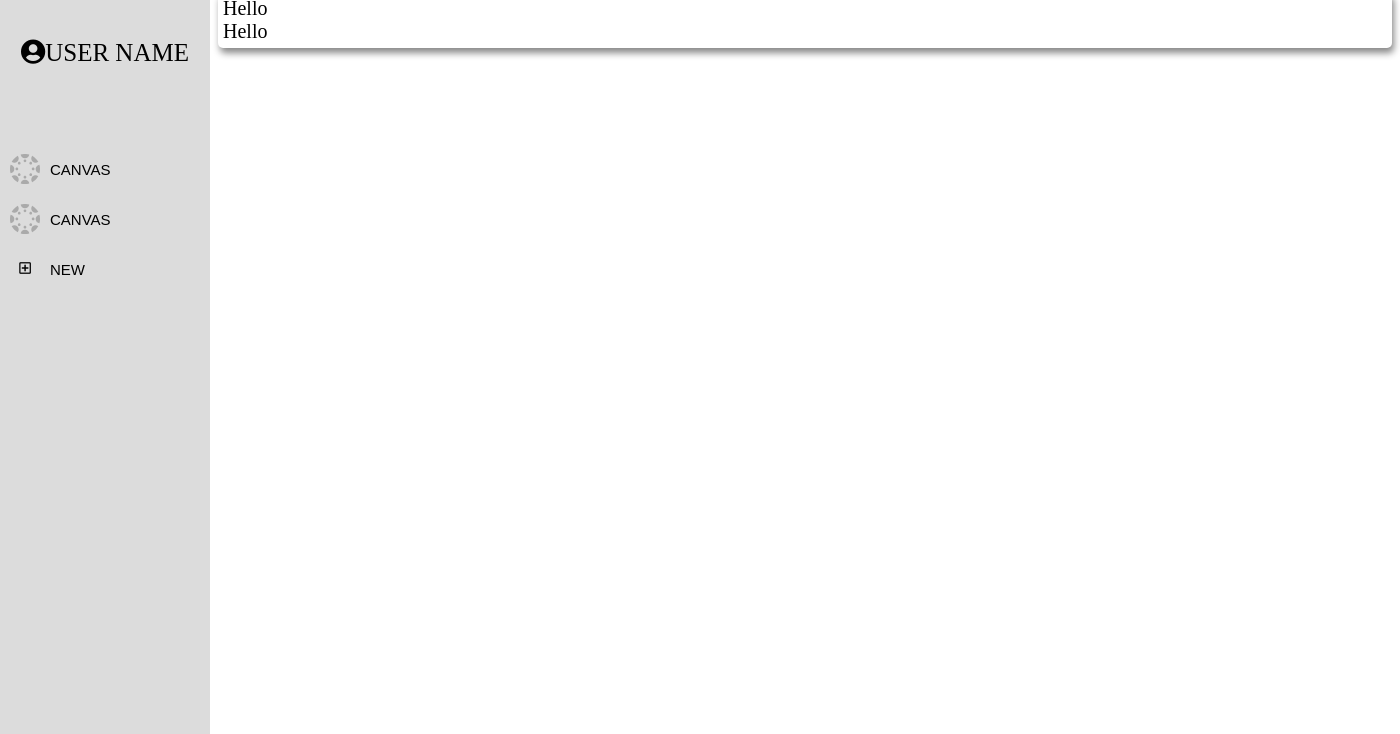
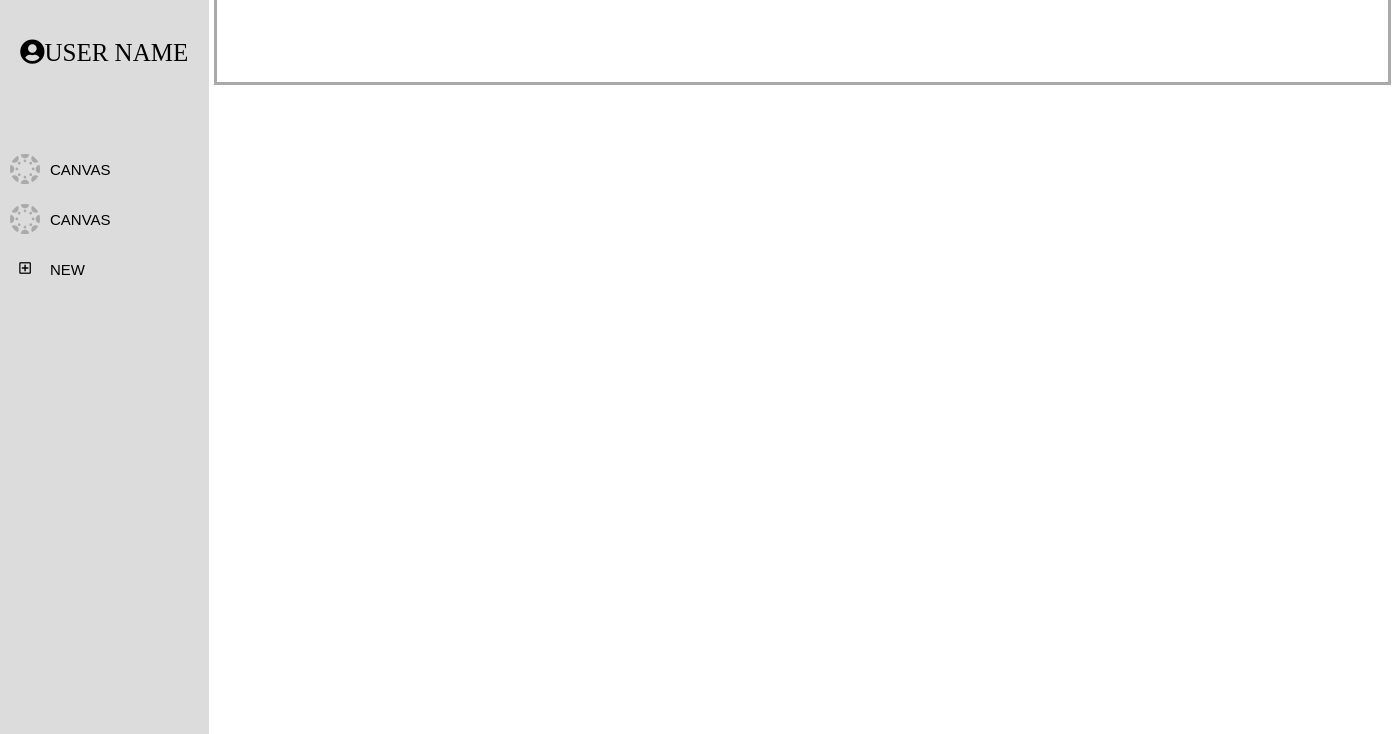
Before and after one commit to sakurasoso/homeworkReminder, an Electron app: page src/html/index.html in a window 1400 px wide. Shown: the part 66-800 px from the top of the page. Drawn offline with Linux system fonts and the light colour scheme.

Commit message:
20200308001

```diff
--- a/src/css/main.css
+++ b/src/css/main.css
@@ -138,31 +138,16 @@ ol {
     font-size: 15px;
 }
 
-.todo_main {
+.todo_con_outside {
     width: 85%;
-}
-
-.todo_main_con {
-    width: 100%;
-    height: 100%;
-    white-space: nowrap;
-    overflow-y: scroll;
-}
-
-
-.reminder_con {
-    width: calc ( 100% - 8px);
-    margin: 8px;
-    vertical-align: middle;
-    font-size: 20px;
-    border: 2px;
-    border-style: solid;
-    border-radius: 5px;
-    border: #888888;
-    box-shadow: 2px 5px 7px #888888;
     padding: 5px;
 }
+.todo_con_inside{
+    width: calc( 100% - 10px );
+}
+.reminder_con{
+    width: 100%;
+    min-height: 90px;
+    border: solid 3px #aaaaaa;
 
-.reminder_header .reminder_detail {
-    width: inherit;
 }
--- a/src/html/index.html
+++ b/src/html/index.html
@@ -54,10 +54,10 @@
                 </li>
             </ol>
         </div>
-        <div role="outside_con" class="todo_main">
-            <div role="listbox" class="todo_main_con" id="main_calendar">
-                <div role="calendar_col" class="todo_main_col" id="todo_main_col">
-                   <div class="reminder_con">Hello<br>Hello</div>
+        <div class="todo_con_outside">
+            <div class="todo_con_inside">
+                <div class = "reminder_con">
+
                 </div>
             </div>
         </div>
```
Also changed, not shown: src/main.js (+15 -3 lines).
